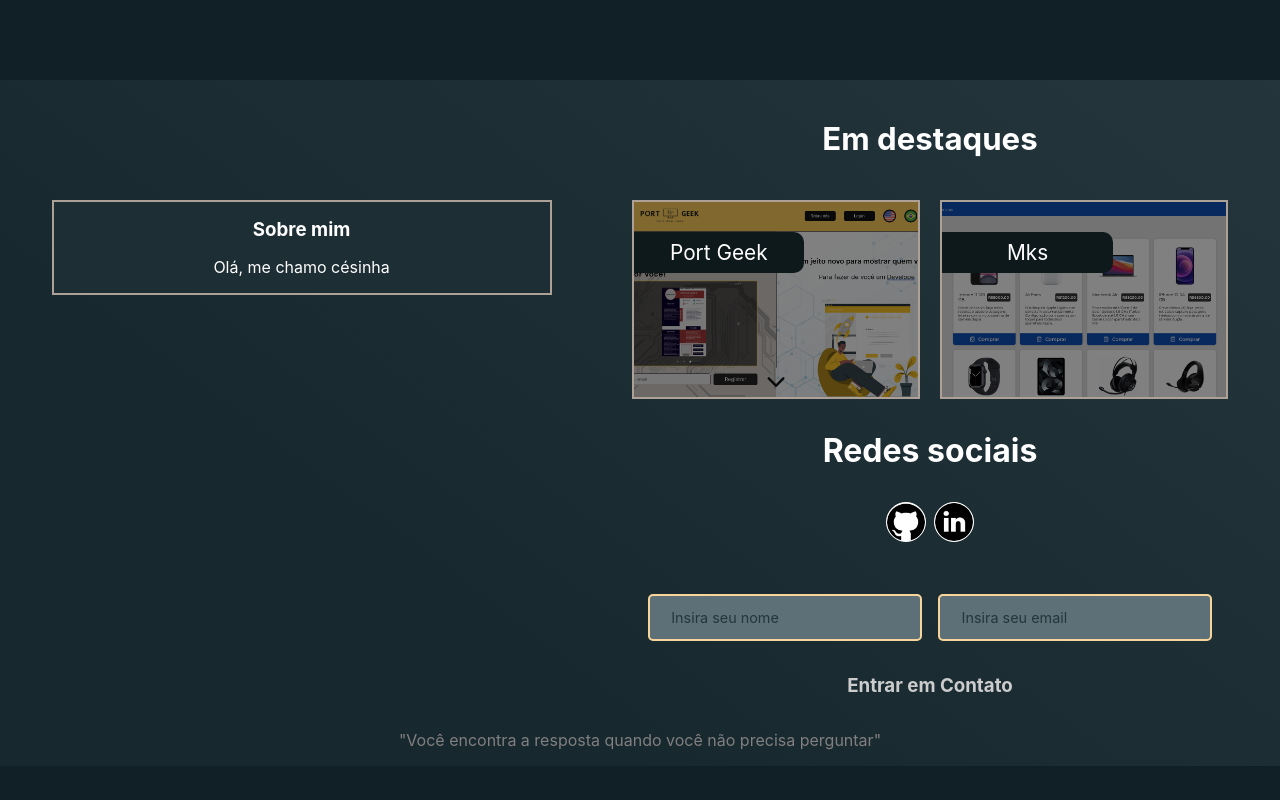
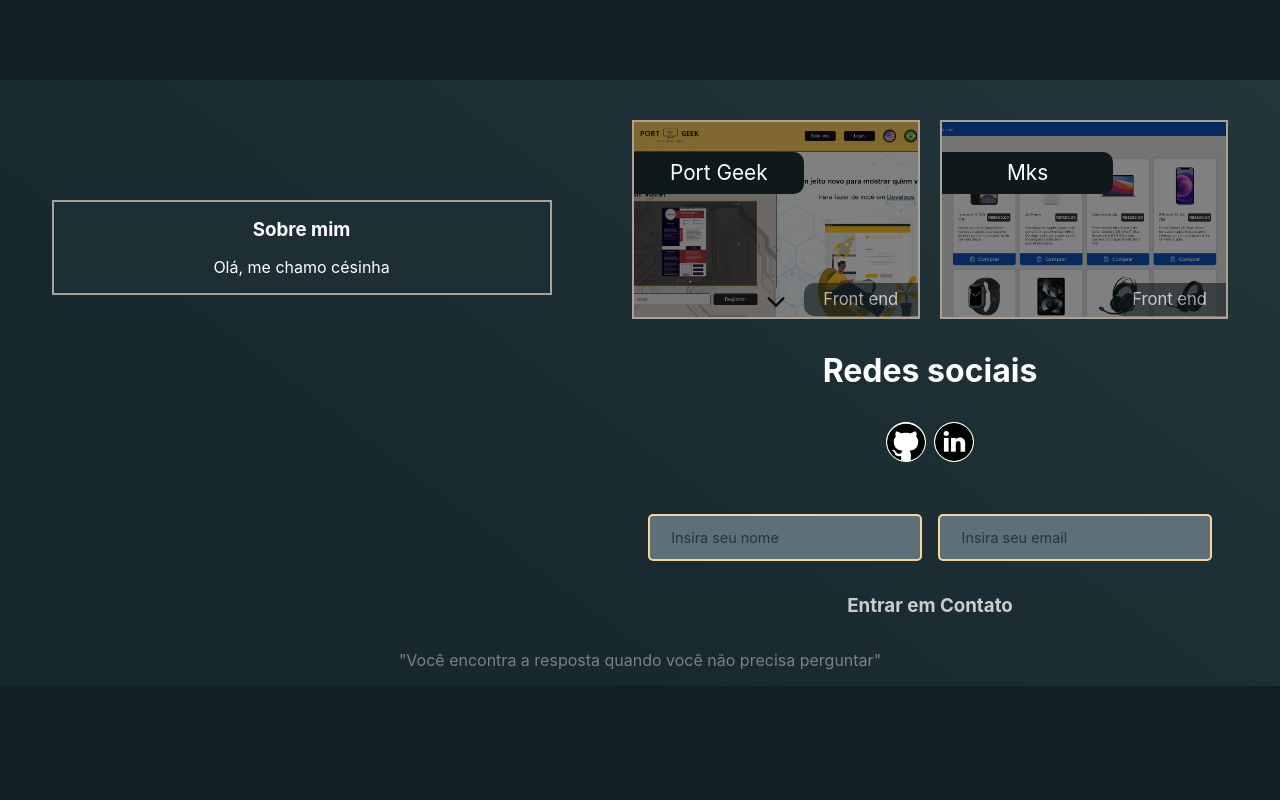
Before and after one commit to cesarrafaeljunior/portfolio, a React (Vite) app in the folder portfolio/: page /informations in a window 1280 px wide. Built offline with nearby package versions, Linux system fonts and the light colour scheme.

Commit message:
feat: add type flag in card highlight

```diff
--- a/portfolio/src/components/Highlights/index.tsx
+++ b/portfolio/src/components/Highlights/index.tsx
@@ -9,14 +9,20 @@ const MksDeploy =
 
 export const Highlights = () => {
   return (
-    <HighlightsStyled
-      className="animate__fadeInDown"
-      aria-labelledby="highlights"
-    >
-      <h2 id="highlights">Em destaques</h2>
+    <HighlightsStyled className="animate__fadeInDown">
       <div className="box__cards__highlights">
-        <CardHighlight img={PortGeek} title="Port Geek" link={PortGeekDeploy} />
-        <CardHighlight img={MksSystem} title="Mks" link={MksDeploy} />
+        <CardHighlight
+          img={PortGeek}
+          title="Port Geek"
+          link={PortGeekDeploy}
+          type="Front end"
+        />
+        <CardHighlight
+          img={MksSystem}
+          title="Mks"
+          link={MksDeploy}
+          type="Front end"
+        />
       </div>
     </HighlightsStyled>
   );
--- a/portfolio/src/components/common/Cards/CardHighlights/index.tsx
+++ b/portfolio/src/components/common/Cards/CardHighlights/index.tsx
@@ -10,6 +10,7 @@ export const CardHighlight = ({
   img,
   title,
   link,
+  type,
 }: ICardHighlightComponent) => {
   return (
     <CardStyled
@@ -24,6 +25,9 @@ export const CardHighlight = ({
       <div className="banner_card">
         <p>{title}</p>
       </div>
+      <div className="type_card">
+        <p>{type}</p>
+      </div>
       <img src={img} alt="Port Geek Project Cover" />
     </CardStyled>
   );
--- a/portfolio/src/components/common/Cards/style.ts
+++ b/portfolio/src/components/common/Cards/style.ts
@@ -74,8 +74,40 @@ export const CardStyled = styled.li<ICardComponent>`
     transition: ease 0.3s;
   }
 
+  .type_card {
+    display: flex;
+    align-items: center;
+    justify-content: center;
+    text-align: center;
+
+    position: absolute;
+    bottom: 1px;
+    right: 0;
+
+    width: 40%;
+    height: 2px;
+    padding: 1em;
+
+    z-index: 5;
+
+    background-color: #0e191b;
+
+    opacity: 60%;
+
+    border-radius: 10px 0 0 10px;
+
+    transition: ease 0.3s;
+
+    font-size: 0.8em;
+  }
+
   &:hover .banner_card {
     background-color: #314447;
+  }
+
+  .type_card:hover {
+    background-color: #314447;
+    opacity: 100%;
   }
 
   &:hover img {
```
